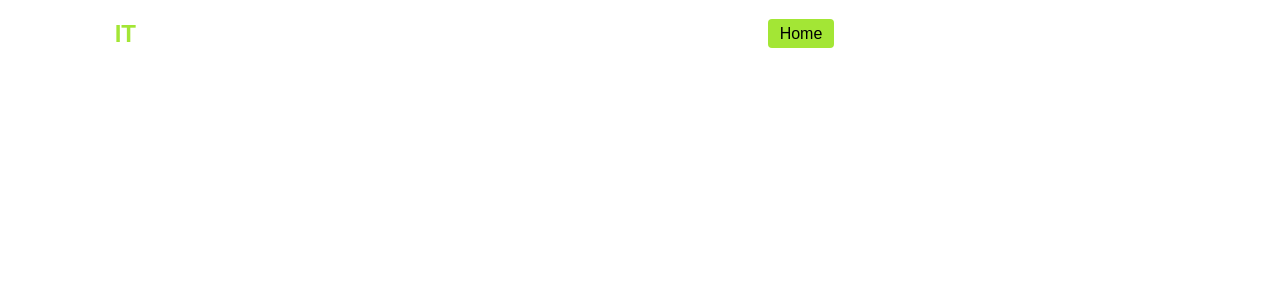
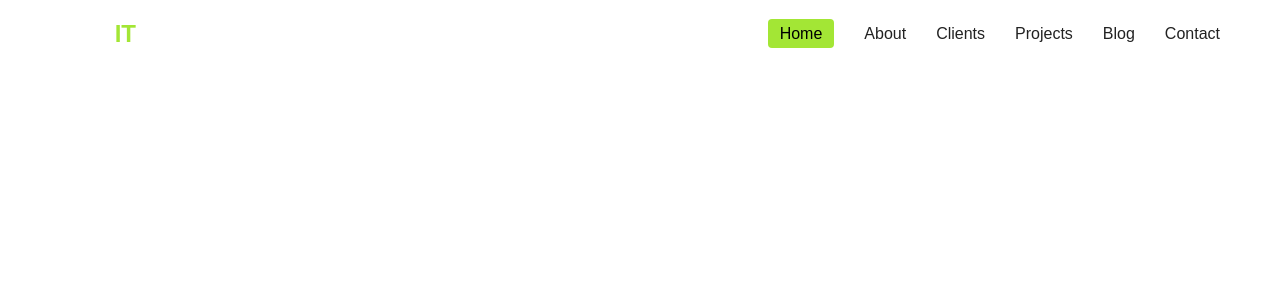
Before and after one commit to poornamaheez/services, a React (Vite) app: page / in a window 1280 px wide. Shown: the top 300 px of the page. Built offline with nearby package versions, Linux system fonts and the light colour scheme.

Commit message:
header update

```diff
--- a/src/components/Header.css
+++ b/src/components/Header.css
@@ -28,7 +28,7 @@
 }
 
 .nav-links a {
-  color: white;
+  color: var(--color-text);
   text-decoration: none;
   font-weight: 500;
   transition: color 0.3s ease;
--- a/src/components/Header.tsx
+++ b/src/components/Header.tsx
@@ -1,7 +1,9 @@
 import React from "react";
-import "./Header.css";
+import "./Header.css"
 
 const Header: React.FC = () => {
+
+
   return (
     <header className="header">
       <div className="logo">
```
